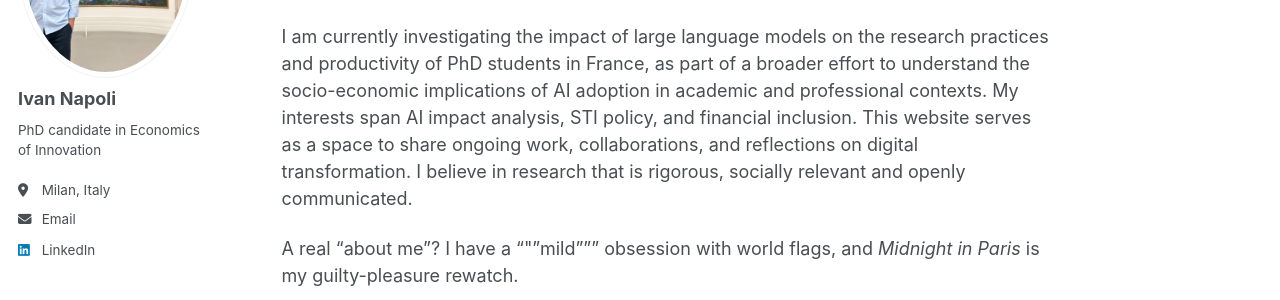
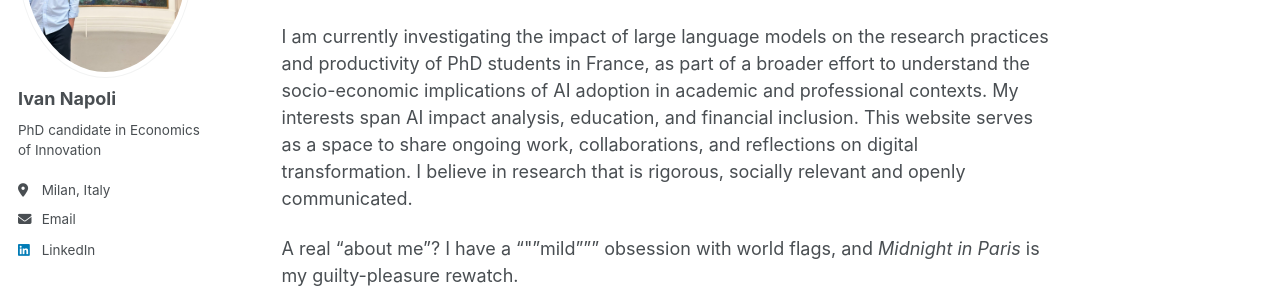
Before and after one commit to IvanNapo/IvanNapo.github.io, a Jekyll site: the page built from _pages/about.md, in a window 1280 px wide and 994 px high. Shown: the part 250-550 px from the top of the window. Built offline with Jekyll 4.4.1, drawn with Linux system fonts in a browser that asks for light colours.

Commit message:
Update about.md

```diff
--- a/_pages/about.md
+++ b/_pages/about.md
@@ -9,7 +9,7 @@ redirect_from:
 
 Hello! I’m Ivan, a PhD candidate in Economics of Innovation at Università Cattolica del Sacro Cuore in Milan. My research explores the intersection between artificial intelligence and social sustainability, with a particular focus on how digital technologies shape educational opportunities.
 
-I am currently investigating the impact of large language models on the research practices and productivity of PhD students in France, as part of a broader effort to understand the socio-economic implications of AI adoption in academic and professional contexts. My interests span AI impact analysis, STI policy, and financial inclusion.
+I am currently investigating the impact of large language models on the research practices and productivity of PhD students in France, as part of a broader effort to understand the socio-economic implications of AI adoption in academic and professional contexts. My interests span AI impact analysis, education, and financial inclusion.
 This website serves as a space to share ongoing work, collaborations, and reflections on digital transformation. I believe in research that is rigorous, socially relevant and openly communicated.
 
 A real “about me”? I have a """mild""" obsession with world flags, and *Midnight in Paris* is my guilty-pleasure rewatch.
```
